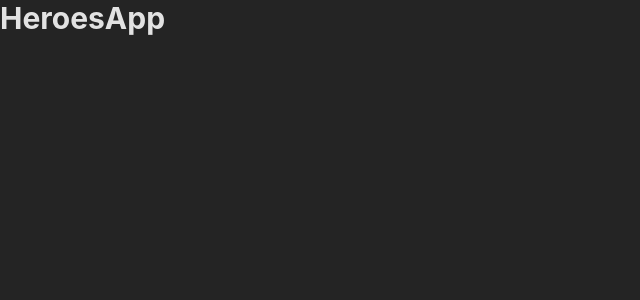
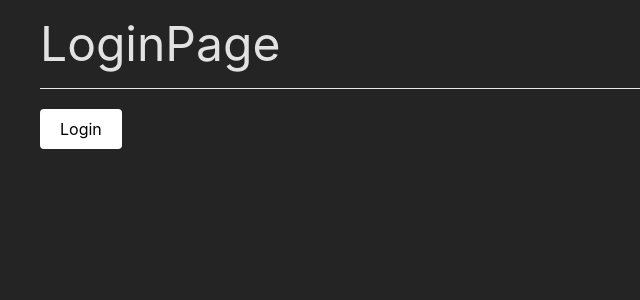
Before and after one commit to CarlosArancibia/heroes-app-ts, a React (Vite) app: page /login in a window 1280 px wide. Shown: the top 300 px of the page, without its empty margins (0-640 px from the left). Built offline with nearby package versions, Linux system fonts and the light colour scheme.

Commit message:
login done

```diff
--- a/package.json
+++ b/package.json
@@ -11,7 +11,8 @@
   },
   "dependencies": {
     "react": "^18.2.0",
-    "react-dom": "^18.2.0"
+    "react-dom": "^18.2.0",
+    "react-router-dom": "^6.21.2"
   },
   "devDependencies": {
     "@types/react": "^18.2.43",
--- a/src/HeroesApp.tsx
+++ b/src/HeroesApp.tsx
@@ -1,7 +1,9 @@
+import { AppRouter } from './router/AppRouter';
+
 export const HeroesApp = () => {
   return (
     <>
-      <h1 className="text-3xl font-bold">HeroesApp</h1>
+      <AppRouter />
     </>
   );
 };
--- a/src/auth/pages/LoginPage.tsx
+++ b/src/auth/pages/LoginPage.tsx
@@ -0,0 +1,19 @@
+import { useNavigate } from 'react-router-dom';
+
+export const LoginPage = () => {
+  const navigate = useNavigate();
+
+  const onLogin = () => {
+    navigate('/');
+  };
+
+  return (
+    <div className="max-w-[1400px] mx-auto px-10">
+      <h2 className="text-5xl my-5">LoginPage</h2>
+      <hr />
+      <button className="bg-white text-black rounded mt-5 py-2 px-5" onClick={onLogin}>
+        Login
+      </button>
+    </div>
+  );
+};
--- /dev/null
+++ b/src/auth/routes/AuthRoutes.tsx
@@ -0,0 +1,10 @@
+import { Route, Routes } from 'react-router-dom';
+import { LoginPage } from '../pages/LoginPage';
+
+export const AuthRoutes = () => {
+  return (
+    <Routes>
+      <Route path="/" element={<LoginPage />} />
+    </Routes>
+  );
+};
--- a/src/heroes/pages/DcPage.tsx
+++ b/src/heroes/pages/DcPage.tsx
@@ -0,0 +1,7 @@
+export const DcPage = () => {
+  return (
+    <>
+      <div>DcPage</div>
+    </>
+  );
+};
--- /dev/null
+++ b/src/heroes/pages/HeroPage.tsx
@@ -0,0 +1,7 @@
+export const HeroPage = () => {
+  return (
+    <>
+      <div>HeroPage</div>
+    </>
+  );
+};
--- a/src/heroes/pages/MarvelPage.tsx
+++ b/src/heroes/pages/MarvelPage.tsx
@@ -0,0 +1,7 @@
+export const MarvelPage = () => {
+  return (
+    <>
+      <div>MarvelPage</div>
+    </>
+  );
+};
--- /dev/null
+++ b/src/heroes/pages/SearchPage.tsx
@@ -0,0 +1,7 @@
+export const SearchPage = () => {
+  return (
+    <>
+      <div>SearchPage</div>
+    </>
+  );
+};
--- /dev/null
+++ b/src/heroes/routes/HeroesRoutes.tsx
@@ -0,0 +1,20 @@
+import { Navigate, Route, Routes } from 'react-router-dom';
+import { MarvelPage } from '../pages/MarvelPage';
+import { DcPage } from '../pages/DcPage';
+import { HeroPage } from '../pages/HeroPage';
+import { SearchPage } from '../pages/SearchPage';
+
+export const HeroesRoutes = () => {
+  return (
+    <>
+      <Routes>
+        <Route path="marvel" element={<MarvelPage />} />
+        <Route path="dc" element={<DcPage />} />
+        <Route path="hero/:id" element={<HeroPage />} />
+        <Route path="search" element={<SearchPage />} />
+
+        <Route path="/" element={<Navigate to={'/marvel'} />} />
+      </Routes>
+    </>
+  );
+};
--- a/src/main.tsx
+++ b/src/main.tsx
@@ -2,9 +2,12 @@ import React from 'react';
 import ReactDOM from 'react-dom/client';
 import { HeroesApp } from './HeroesApp';
 import './index.css';
+import { BrowserRouter } from 'react-router-dom';
 
 ReactDOM.createRoot(document.getElementById('root')!).render(
   <React.StrictMode>
-    <HeroesApp />
+    <BrowserRouter>
+      <HeroesApp />
+    </BrowserRouter>
   </React.StrictMode>
 );
--- a/src/router/AppRouter.tsx
+++ b/src/router/AppRouter.tsx
@@ -0,0 +1,12 @@
+import { Route, Routes } from 'react-router-dom';
+import { HeroesRoutes } from '../heroes/routes/HeroesRoutes';
+import { AuthRoutes } from '../auth/routes/AuthRoutes';
+
+export const AppRouter = () => {
+  return (
+    <Routes>
+      <Route path="login/*" element={<AuthRoutes />} />
+      <Route path="/*" element={<HeroesRoutes />} />
+    </Routes>
+  );
+};
```
Also changed, not shown: src/heroes/components/Navbar.tsx (added), 1 other file (tests, documents, lock files or other folders).
